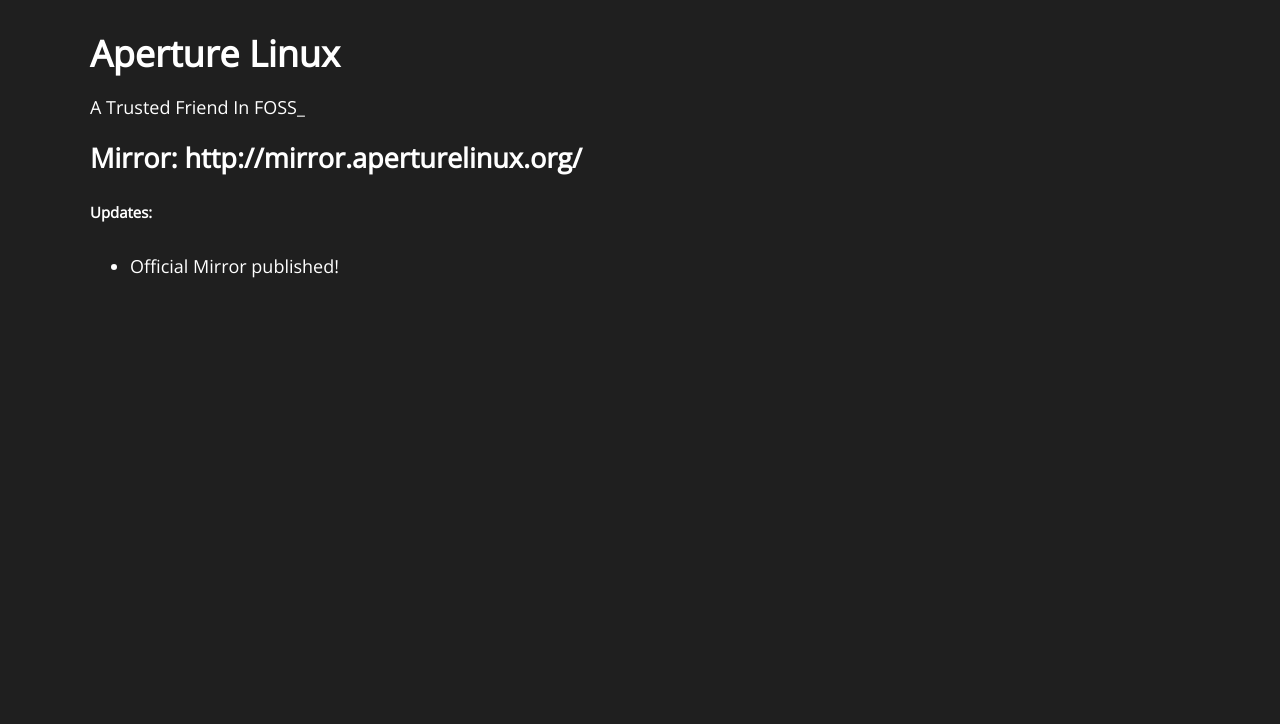
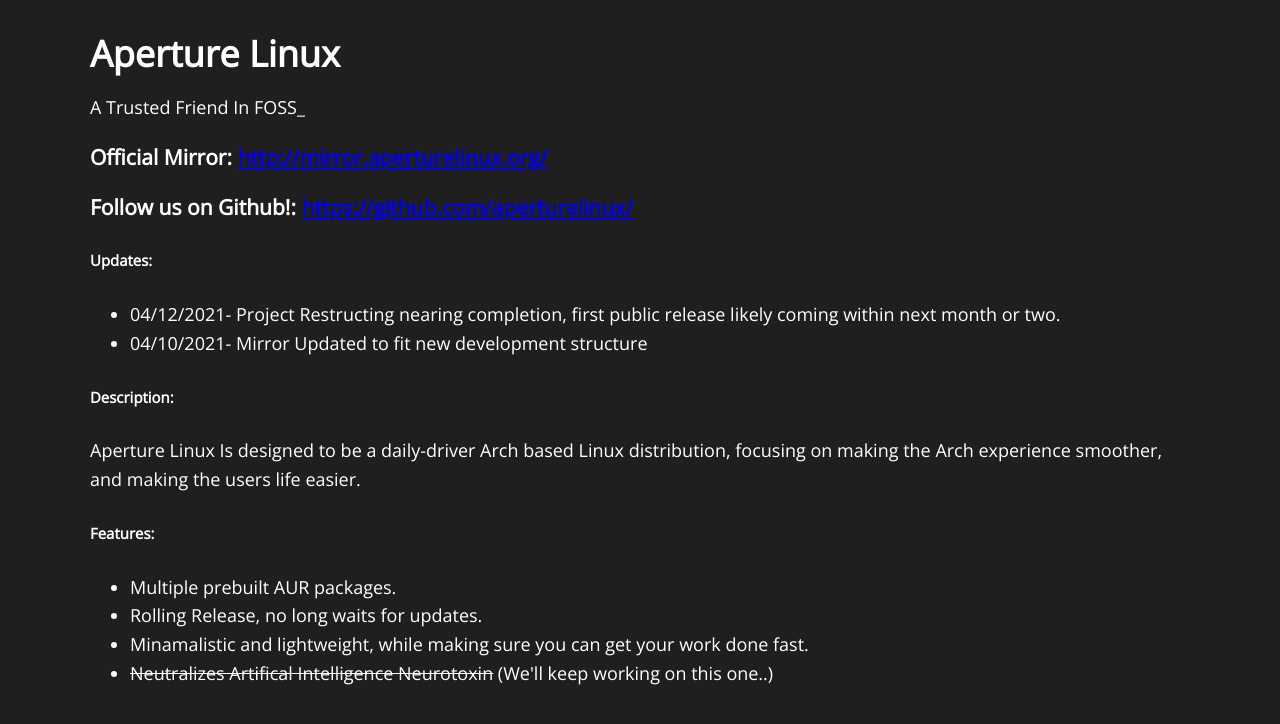
Before and after one commit to ApertureLinux/ApertureLinux.org, a plain HTML site: page index.html in a window 1280 px wide. Drawn offline with nearby package versions, Linux system fonts and the light colour scheme.

Commit message:
Adding github url

```diff
--- a/index.html
+++ b/index.html
@@ -13,11 +13,30 @@
 	<!-- <h2><a href="#">Home</a></h2>
 	<h2><a href="./news.html">News</a></h2>
 	<h2><a href="./about.html">About</a></h2> -->
-    <h2>Mirror: http://mirror.aperturelinux.org/</h2>
+    <h3>Official Mirror: <a href="http://mirror.aperturelinux.org/">http://mirror.aperturelinux.org/</a></h3>
+    <h3>Follow us on Github!: <a href="https://github.com/aperturelinux/">https://github.com/aperturelinux/</a></h3>
 
-    <h5>Updates: </h5>
+    <h5>Updates:</h5>
     <ul>
-        <li>Official Mirror published!</li>
+        <li>04/12/2021- Project Restructing nearing completion, first public release likely coming within next month or two.</li>
+        <li>04/10/2021- Mirror Updated to fit new development structure</li>
     </ul>
+
+        <h5>Description:</h5>
+        <p>
+            Aperture Linux Is designed to be a daily-driver Arch based Linux distribution, focusing on making the Arch experience smoother, and making the users life easier.
+        </p>
+
+        <h5>Features:</h5>
+        <p>
+            <ul>
+                <li> Multiple prebuilt AUR packages.</li>
+                <li> Rolling Release, no long waits for updates.</li>
+                <li> Minamalistic and lightweight, while making sure you can get your work done fast.</li>
+                <li><strike>Neutralizes Artifical Intelligence Neurotoxin</strike> (We'll keep working on this one..)</li>
+            </ul>
+        </p>
+
     </body>
+
 </html>
```
